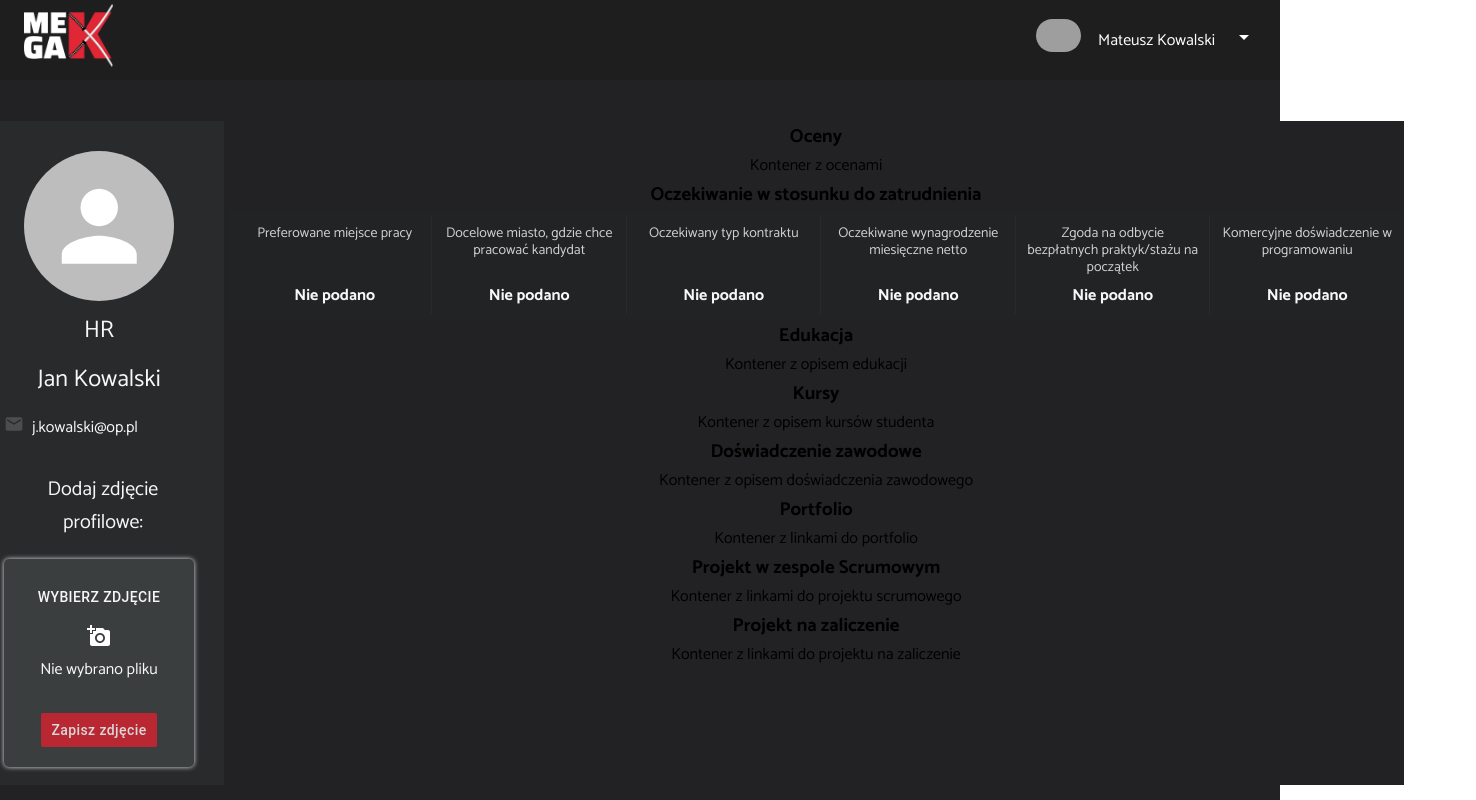
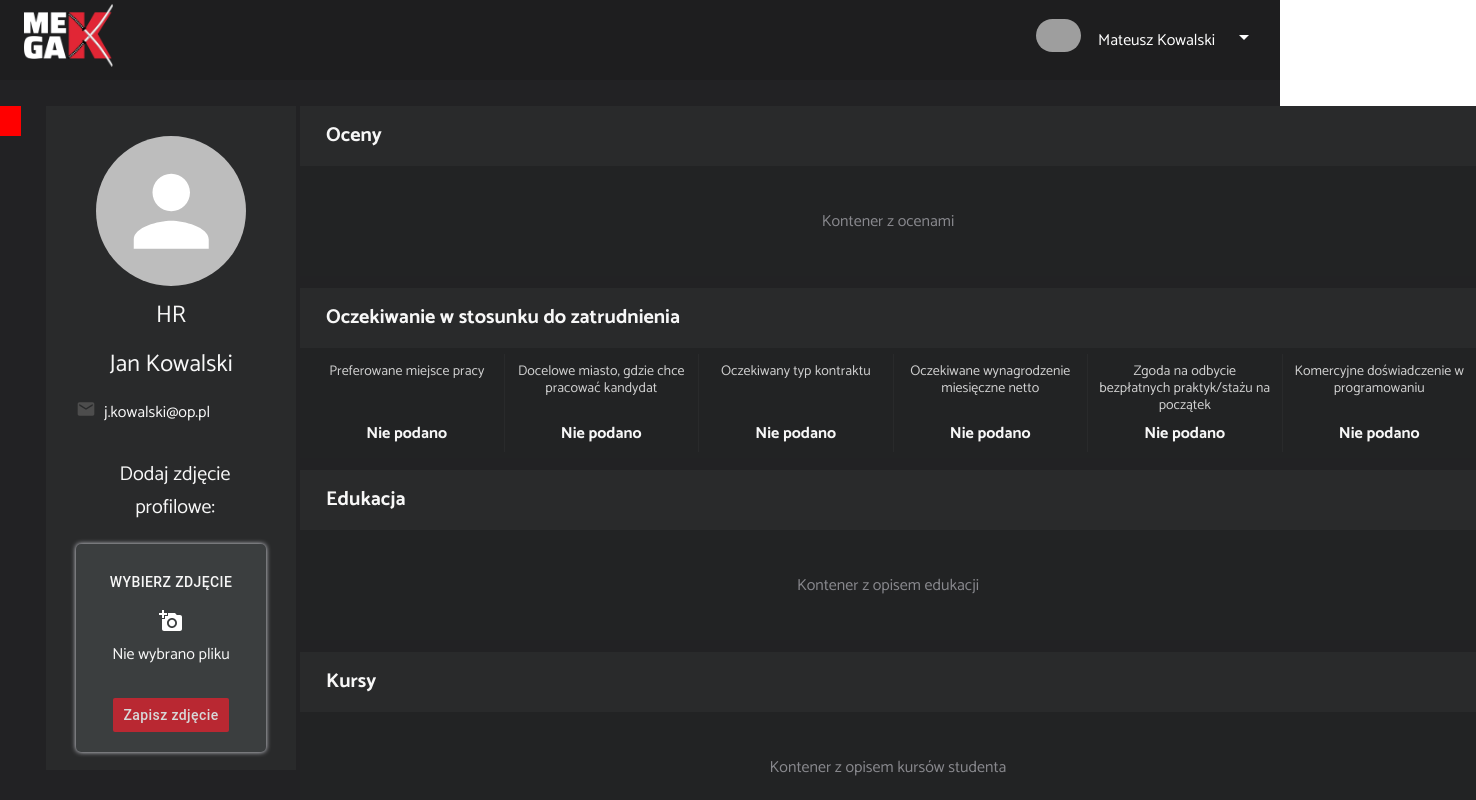
Before and after one commit to patrycja-dev41171/megak-headhunter-6-frontend, a React (Create React App) app: page /hr/student-profile/1 in a window 1280 px wide. Shown: the top 800 px of the page, 1476 px wide, since content can reach past the window. Built offline with nearby package versions, Linux system fonts and the light colour scheme; grey boxes are pictures that could not be loaded.

Commit message:
Configured styles for HrStudentProfile component.

```diff
--- a/src/components/HrStudentProfileBox/HrStudentProfileBox.css
+++ b/src/components/HrStudentProfileBox/HrStudentProfileBox.css
@@ -0,0 +1,35 @@
+.hrStudentProfileView_button{
+    background-color: red;
+    height: 30px;
+    min-width: 67px;
+    margin-right: 25px;
+}
+
+.hrStudentProfileView_subtitle {
+    font-size: 20px;
+    color: #f7f7f7;
+    background-color: #292A2B;
+    line-height: 60px;
+    min-height: 60px;
+    padding: 0 26px;
+    text-align: left;
+    display: flex;
+    flex-wrap: wrap;
+}
+
+.hrStudentProfileView_line {
+    margin-bottom: 12px;
+    background-color: #222324;
+}
+
+
+.hrStudentProfileView_gradesContent {
+    min-height: 110px;
+    color: #88888d;
+}
+
+.sidebarBox {
+    min-width: 250px;
+    max-width: 250px;
+    margin-right: 4px;
+}
```
